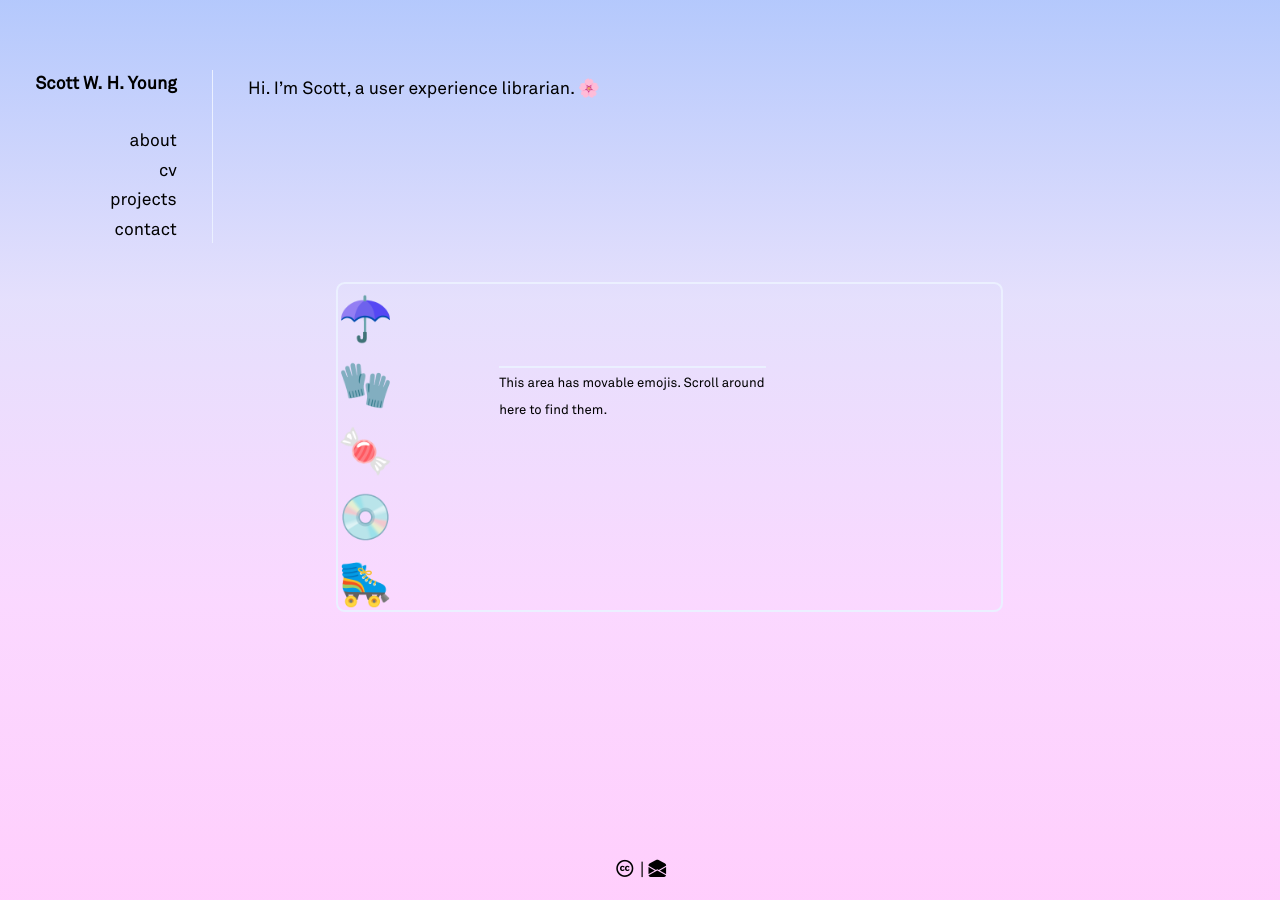
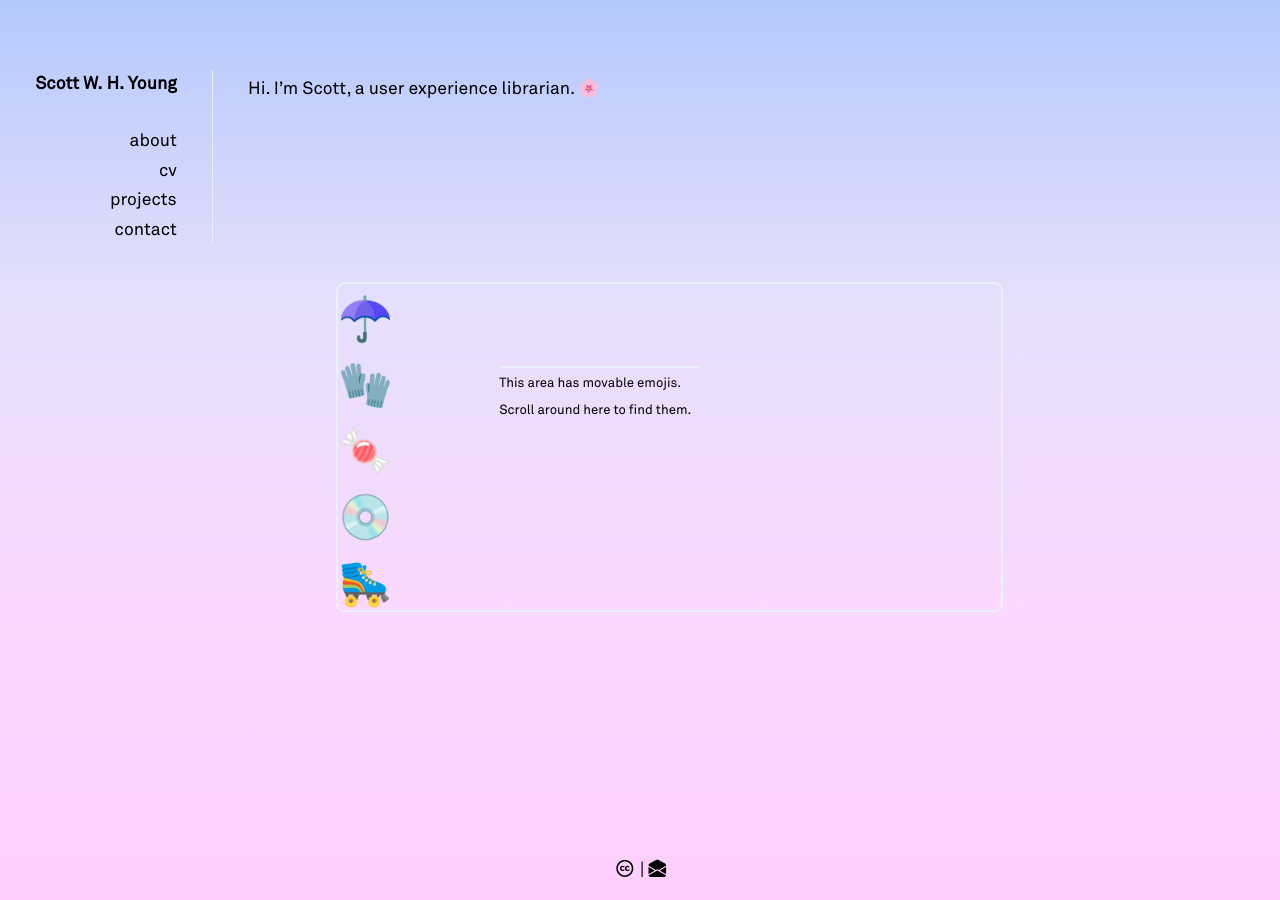
Before and after one commit to swyoung/swyoung.github.io, a Jekyll site: the page built from index.md, in a window 1280 px wide. Built offline with Jekyll 4.4.1, drawn with Linux system fonts in a browser that asks for light colours; nearby versions of some CDN libraries; a style sheet for code colours, icons or effects is not loaded.

Commit message:
Update index.md

```diff
--- a/index.md
+++ b/index.md
@@ -15,6 +15,6 @@ Hi. I’m Scott, a user experience librarian. <span class="emoji-spin">🌸</spa
   <div id="bubbles" can-move aria-label="drag the bubbles" style="font-size:40px">🫧</div>
  </div>
  <!-- <div can-duplicate="bubbles" style="position:absolute; padding: .25em;font-size: 75%;background: linear-gradient(180deg, rgba(176, 198, 252, 0.95), rgba(228, 222, 252, 0.95), rgba(250, 214, 255, 0.95));height: 200px;width: 100px;">More bubbles</div> -->
-<div style="border-top:2px solid hsla(223,100%,96%,80);margin:1em;width:40%;position:relative;left:35%;bottom:50%">
+<div style="border-top:2px solid hsla(223,100%,96%,80);margin:1em;width:30%;position:relative;left:35%;bottom:50%">
 <span style="font-size:75%">This area has movable emojis. Scroll around here to find them.</span>
 </div>
```
